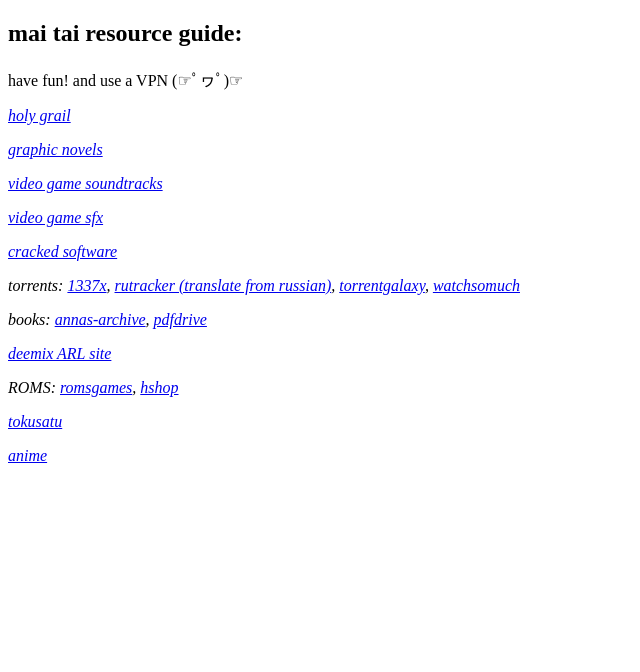
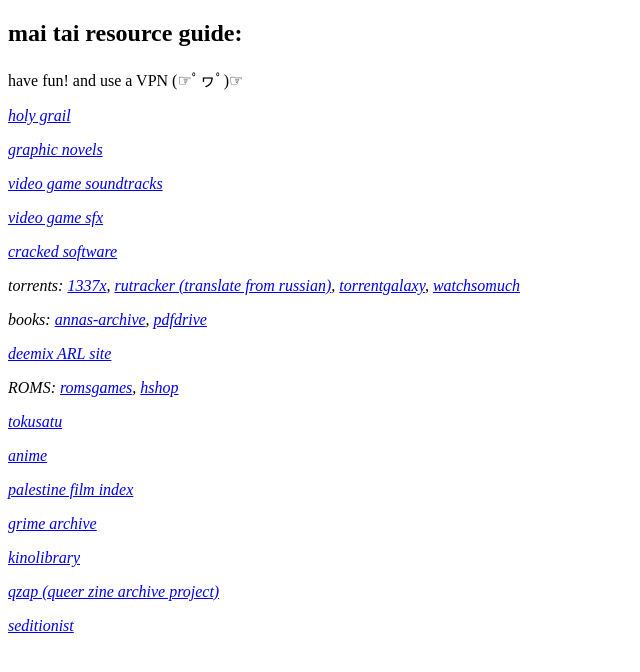
Before and after one commit to ma1tai/resourceguide, a plain HTML site: page index.html in a window 1280 px wide. Shown: the whole page, without its empty margins (0-640 px from the left). Drawn offline with Linux system fonts and the light colour scheme.

Commit message:
Update index.html

```diff
--- a/index.html
+++ b/index.html
@@ -62,6 +62,31 @@
     </i>
 
 </p>
+<p>
+    <i>
+        <a href="https://docs.google.com/spreadsheets/d/1oJN9_AnDxd44QxwAxtwREfc3VRMcieqY_wQcxJErPsc/edit?gid=0#gid=0"target= "_blank">palestine film index</a>
+    </i>
+</p>
+<p>
+    <i>
+        <a href="https://www.grimearchive.org/"target= "_blank">grime archive</a>
+    </i>
+</p>
+<p>
+    <i>
+        <a href="https://www.kinolibrary.com/"target= "_blank">kinolibrary</a>
+    </i>
+</p>
+<p>
+    <i>
+        <a href="https://archive.qzap.org/index.php/Splash/Index"target= "_blank">qzap (queer zine archive project)</a>
+    </i>
+</p>
+<p>
+    <i>
+        <a href="https://seditionist.uk/"target= "_blank">seditionist</a>
+    </i>
+</p>
 
 
 
```
